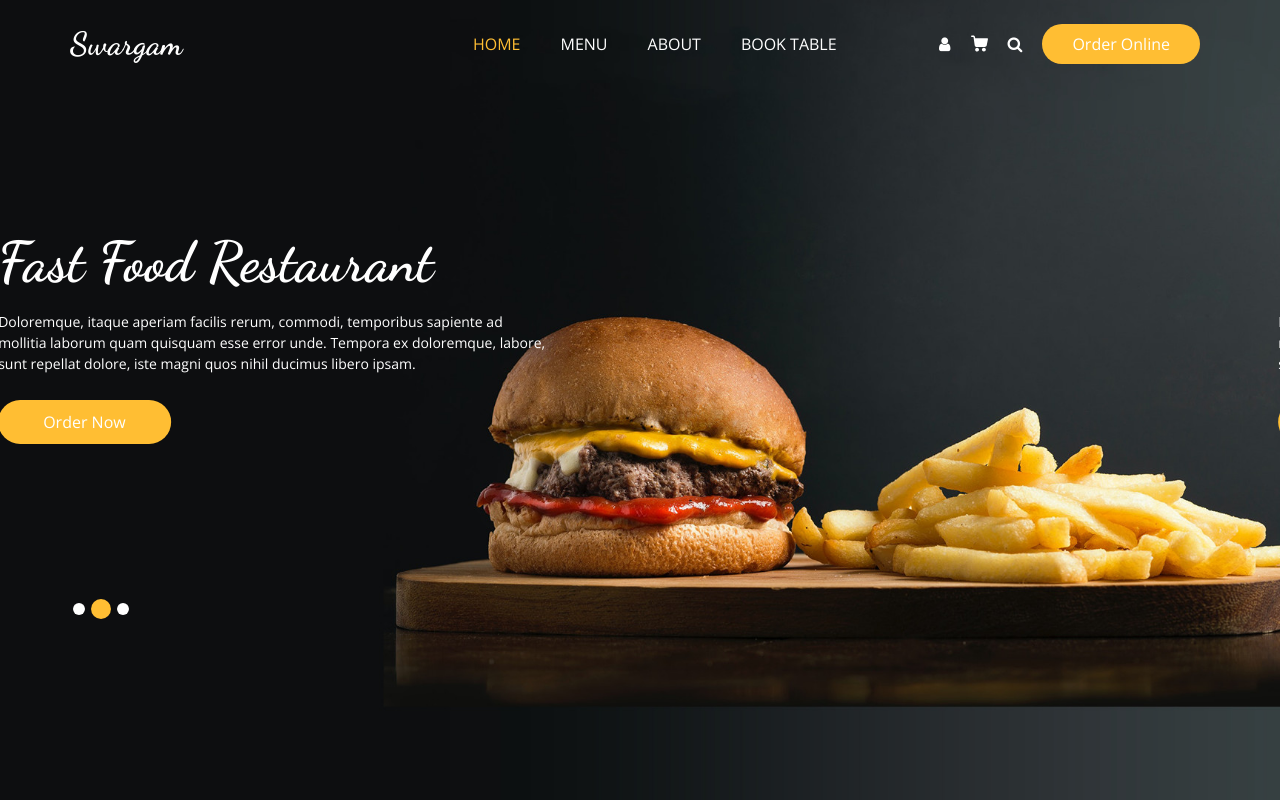
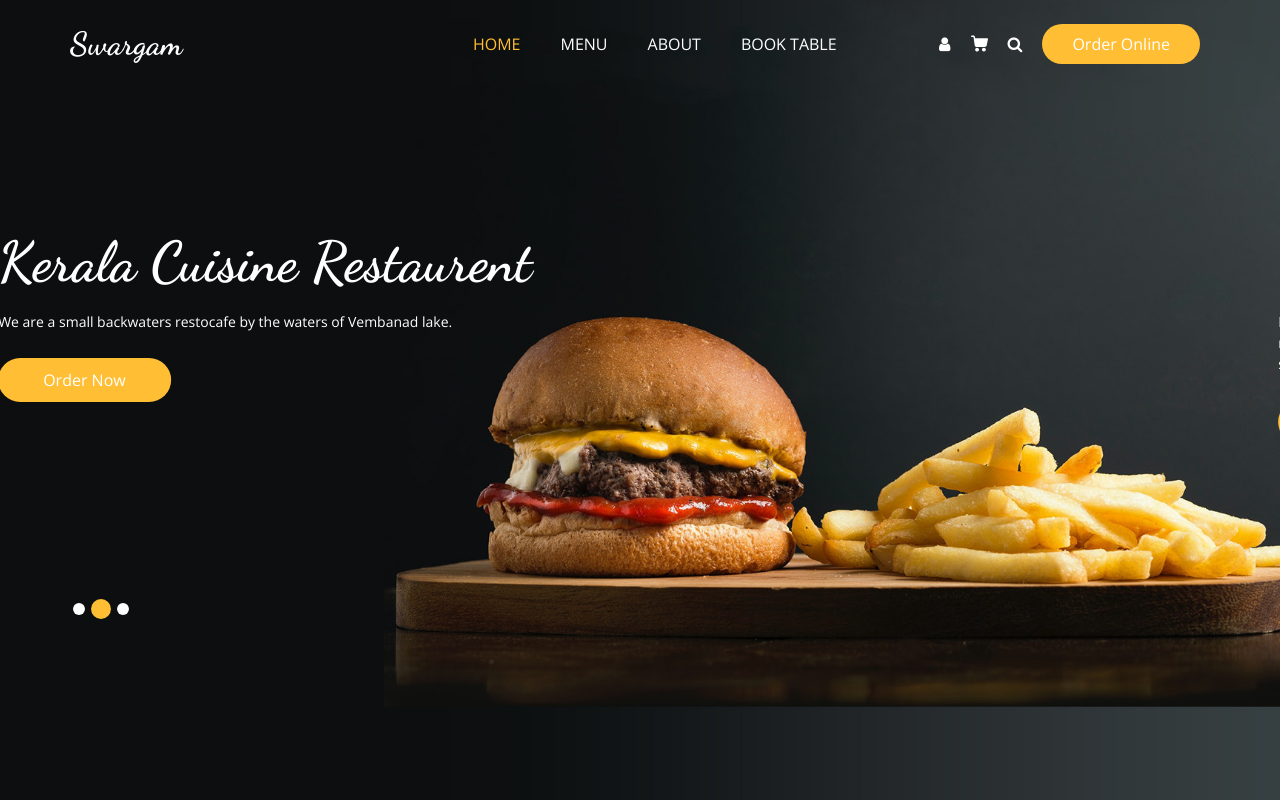
Before and after one commit to AQco/swargam, a plain HTML site: page index.html in a window 1280 px wide. Shown: the top 800 px of the page. Drawn offline with nearby package versions, Linux system fonts and the light colour scheme; some packages are replaced by stand-ins of ours.

Commit message:
Update index.html

```diff
--- a/index.html
+++ b/index.html
@@ -149,10 +149,10 @@
                 <div class="col-md-7 col-lg-6 ">
                   <div class="detail-box">
                     <h1>
-                      Fast Food Restaurant
+                      Kerala Cuisine Restaurent
                     </h1>
                     <p>
-                      Doloremque, itaque aperiam facilis rerum, commodi, temporibus sapiente ad mollitia laborum quam quisquam esse error unde. Tempora ex doloremque, labore, sunt repellat dolore, iste magni quos nihil ducimus libero ipsam.
+                      We are a small backwaters restocafe by the waters of Vembanad lake.
                     </p>
                     <div class="btn-box">
                       <a href="" class="btn1">
```
